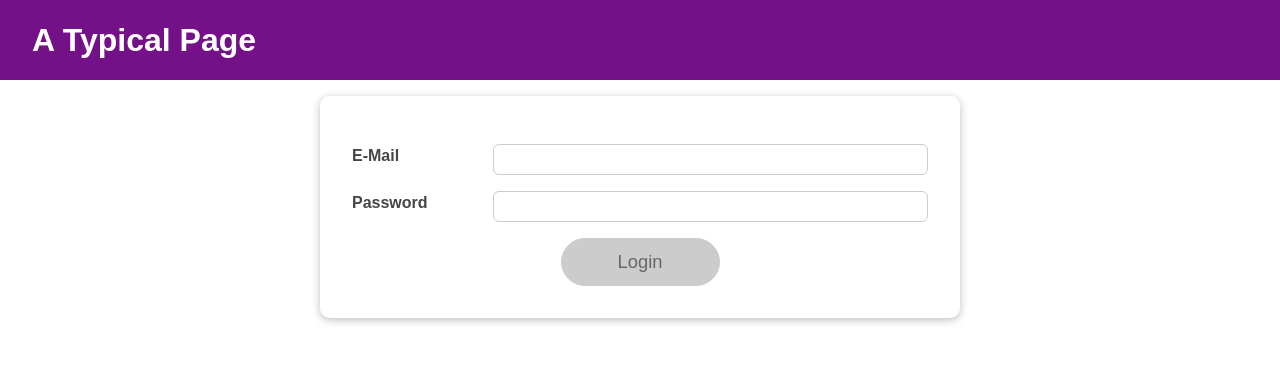
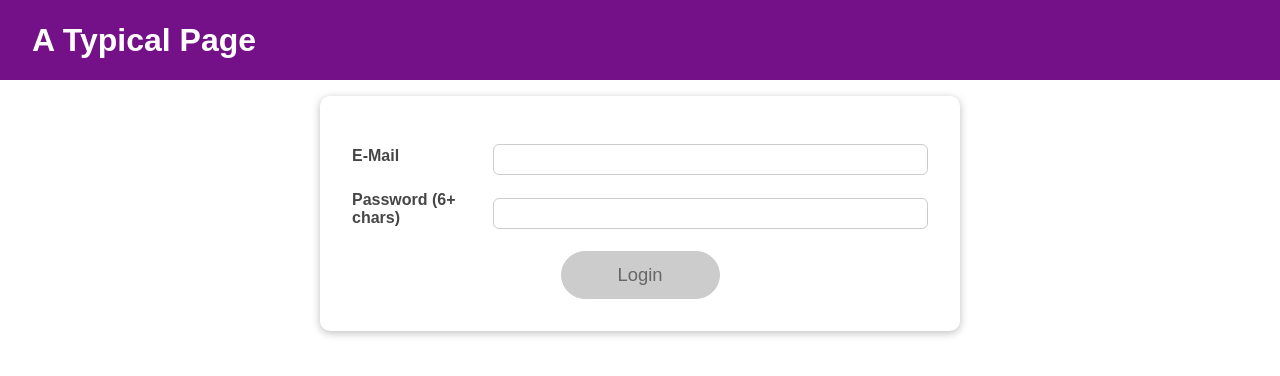
Before and after one commit to gbstorey/effects_reducers_context, a React (Create React App) app: page / in a window 1280 px wide. Shown: the top 376 px of the page. Built offline with nearby package versions, Linux system fonts and the light colour scheme.

Commit message:
Create new loginfield component and refactor

```diff
--- a/src/components/Login/Login.js
+++ b/src/components/Login/Login.js
@@ -1,9 +1,14 @@
-import React, { useState, useReducer, useEffect, useContext } from 'react';
+
+// -------------IMPORTS--------------//
+import React, { useState, useReducer, useContext, useEffect } from 'react';
 
 import Card from '../UI/Card/Card';
 import classes from './Login.module.css';
 import Button from '../UI/Button/Button';
 import AuthContext from '../../store/auth-context';
+import LoginField from './LoginField';
+
+// ------------- Reducer Actions--------------//
 
 const emailReducer = (state, action) => {
   if (action.type === "USER_INPUT") {
@@ -25,6 +30,8 @@ const passwordReducer = (state, action) => {
   return { value: "", isValid: false };
 };
 
+// ------------- Component Function--------------//
+
 const Login = (props) => {
   const [formIsValid, setFormIsValid] = useState(false);
 
@@ -40,18 +47,16 @@ const Login = (props) => {
 
   const authCtx = useContext(AuthContext);
 
-  const {isValid: emailIsValid} = emailState;
-  const {isValid: passwordIsValid} = passwordState;
-
   useEffect(() => {
-    const identifier =
-    setTimeout(() => {
-      setFormIsValid(emailIsValid && passwordIsValid);
-    }, 1000);
+    const identifier = setTimeout(() => {
+      console.log('Checking form validity!');
+      setFormIsValid(emailState.isValid && passwordState.isValid);
+    }, 500);
     return () => {
+      console.log('CLEANUP');
       clearTimeout(identifier);
-    };
-  }, [emailIsValid, passwordIsValid]);
+    }
+  }, [emailState.isValid, passwordState.isValid])
 
   const emailChangeHandler = (event) => {
     dispatchEmail({type: 'USER_INPUT', val: event.target.value});
@@ -74,37 +79,27 @@ const Login = (props) => {
     authCtx.onLogin(emailState.value, passwordState.value);
   };
 
+// ------------- Component Elements--------------//
+
   return (
     <Card className={classes.login}>
       <form onSubmit={submitHandler}>
-        <div
-          className={`${classes.control} ${
-            emailState.isValid === false ? classes.invalid : ''
-          }`}
-        >
-          <label htmlFor="email">E-Mail</label>
-          <input
+        <LoginField
             type="email"
             id="email"
+            label="E-Mail"
             value={emailState.value}
-            onChange={emailChangeHandler}
-            onBlur={validateEmailHandler}
-          />
-        </div>
-        <div
-          className={`${classes.control} ${
-            passwordState.value === false ? classes.invalid : ''
-          }`}
-        >
-          <label htmlFor="password">Password</label>
-          <input
+            isValid={emailState.isValid}
+            onChangeHandler={emailChangeHandler}
+            onBlurHandler={validateEmailHandler} />
+        <LoginField
             type="password"
             id="password"
+            label="Password (6+ chars)"
             value={passwordState.value}
-            onChange={passwordChangeHandler}
-            onBlur={validatePasswordHandler}
-          />
-        </div>
+            isValid={passwordState.isValid}
+            onChangeHandler={passwordChangeHandler}
+            onBlurHandler={validatePasswordHandler}/>
         <div className={classes.actions}>
           <Button type="submit" className={classes.btn} disabled={!formIsValid}>
             Login
--- /dev/null
+++ b/src/components/Login/LoginField.js
@@ -0,0 +1,20 @@
+import classes from "./LoginField.module.css"
+
+export default function LoginField(props) {
+    return (
+        <div
+        className={`${classes.control} ${
+          props.isValid === false ? classes.invalid : ''
+        }`}
+      >
+        <label htmlFor={`${props.id}`}>{`${props.label}`}</label>
+        <input
+          type={`${props.type}`}
+          id={`${props.id}`}
+          value={props.value}
+          onChange={props.onChangeHandler}
+          onBlur={props.onBlurHandler}
+        />
+      </div>
+    );
+}
--- /dev/null
+++ b/src/components/Login/LoginField.module.css
@@ -0,0 +1,45 @@
+.control {
+    margin: 1rem 0;
+    display: flex;
+    align-items: stretch;
+    flex-direction: column;
+  }
+
+  .control label,
+  .control input {
+    display: block;
+  }
+
+  .control label {
+    font-weight: bold;
+    flex: 1;
+    color: #464646;
+    margin-bottom: 0.5rem;
+  }
+
+  .control input {
+    flex: 3;
+    font: inherit;
+    padding: 0.35rem 0.35rem;
+    border-radius: 6px;
+    border: 1px solid #ccc;
+  }
+
+  .control input:focus {
+    outline: none;
+    border-color: #4f005f;
+    background: #f6dbfc;
+  }
+
+  .control.invalid input {
+    border-color: red;
+    background: #fbdada;
+  }
+
+  @media (min-width: 768px) {
+    .control {
+      align-items: center;
+      flex-direction: row;
+    }
+
+  }
```
Also changed, not shown: 2 other files (tests, documents, lock files or other folders).
